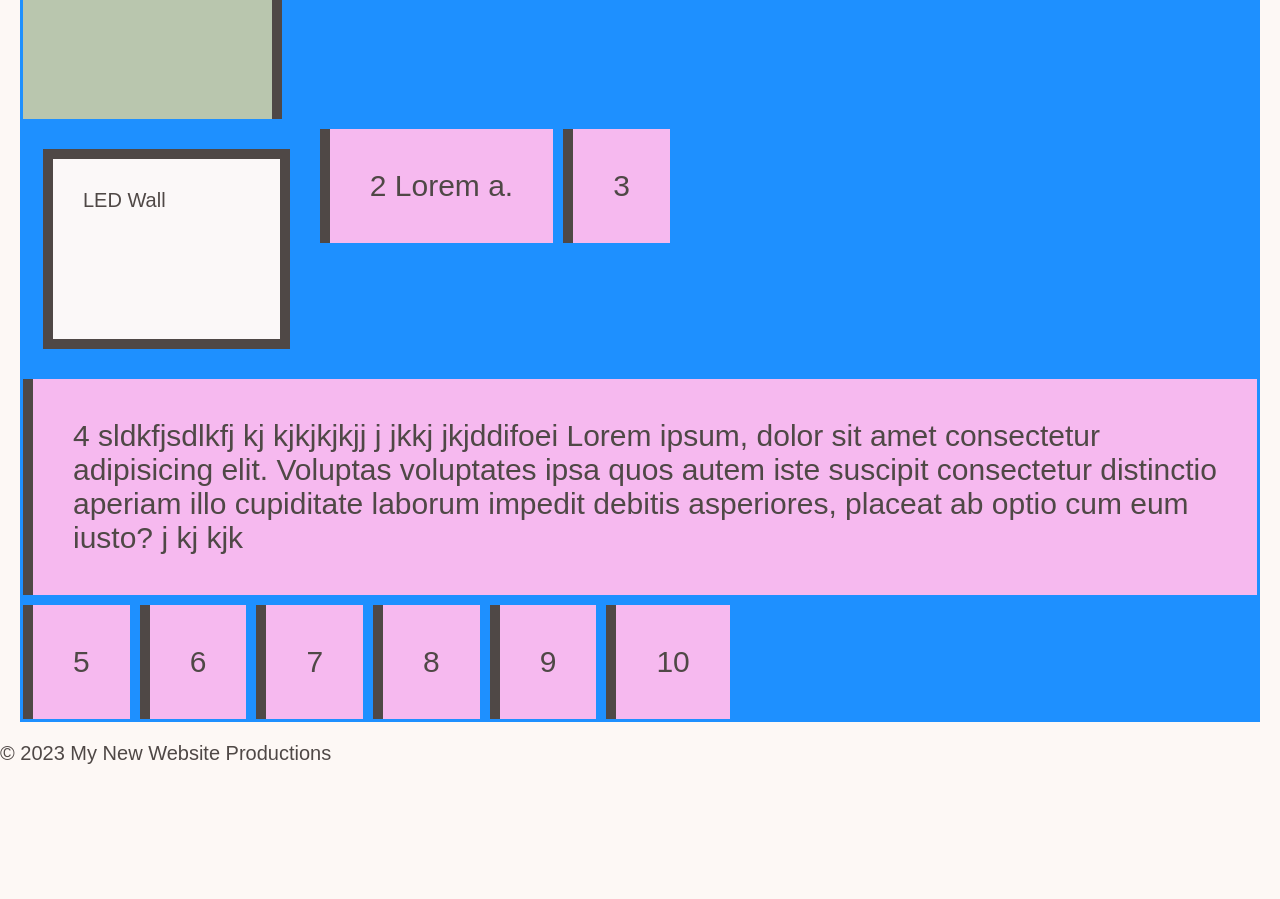
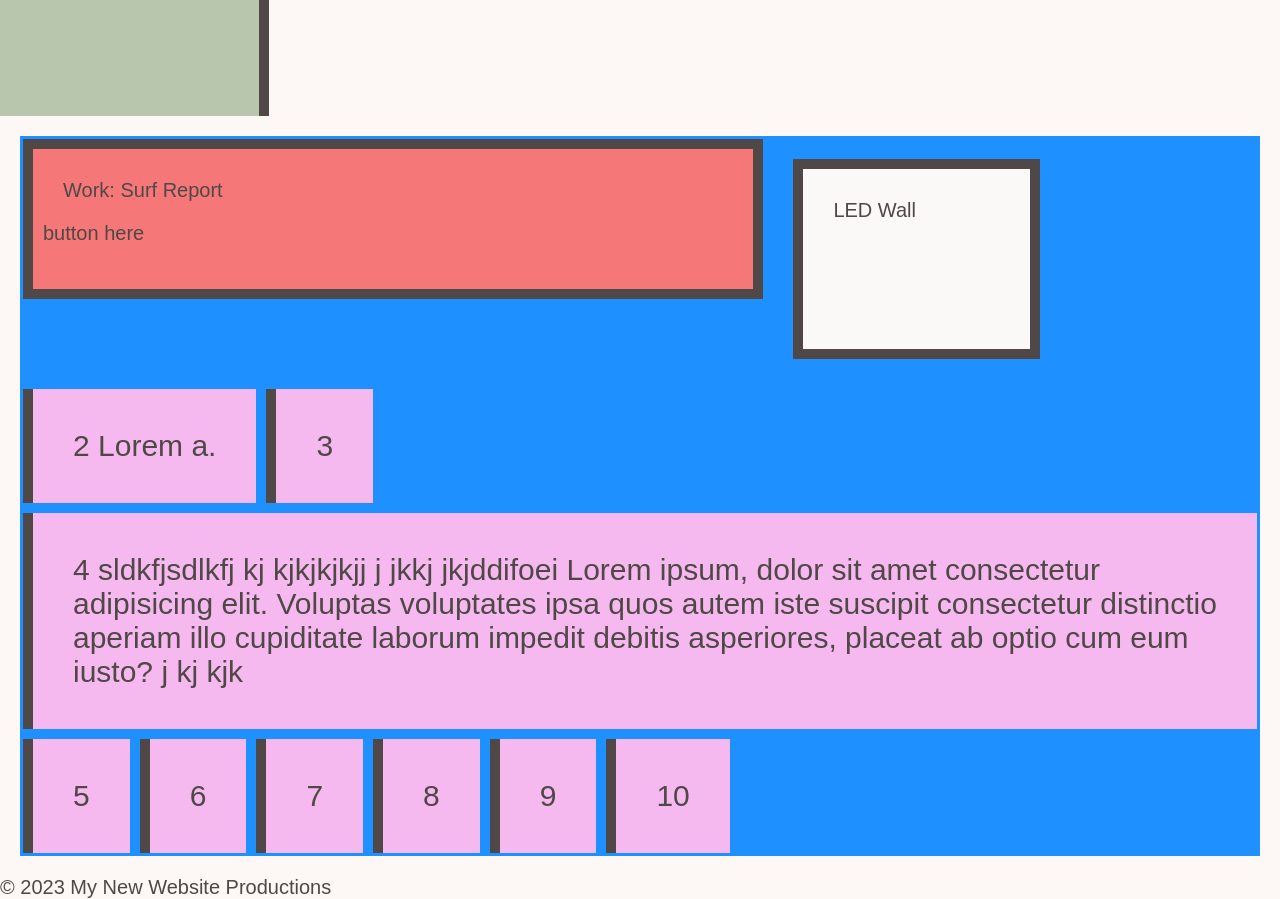
Before and after one commit to tasshroll/portfolio, a plain HTML site: page index.html in a window 1280 px wide. Shown: the part 940-1839 px from the top of the page. Before the commit the page ends 1705 px from the top, so only its background shows below. Drawn offline with Linux system fonts and the light colour scheme.

Commit message:
made main a flexbox

```diff
--- a/Assets/css/style.css
+++ b/Assets/css/style.css
@@ -65,6 +65,11 @@ nav ul a  {
   color: inherit;
 }
 
+main {
+  display:flex;
+  flex-wrap: wrap;
+  flex-direction: row;
+}
 
 .subtopics {
   display:flex;
@@ -107,20 +112,7 @@ nav ul a  {
 
 }
 
-
-.work-container {
-  display:flex;
-  flex-flow: row wrap;
-  justify-content: flex-start;
-  align-items: flex-start;
-  background-color: dodgerblue;
-  padding : 3px;
-  margin:20px;
-  gap: 10px;
-  /* flex: 0 0 300px;  */
-}
-
-.work-container aside {
+aside {
   flex: 0 0 21%;  /* increased 1% to account for border */
   background-color: #b9c6ae;
   height:60vh;
@@ -139,6 +131,18 @@ aside h1 {
   padding-right: 20px;
   padding-top: 40px;
   padding-bottom: 20px;
+}
+
+.work-container {
+  display:flex;
+  flex-flow: row wrap;
+  justify-content: flex-start;
+  align-items: flex-start;
+  background-color: dodgerblue;
+  padding : 3px;
+  margin:20px;
+  gap: 10px;
+  /* flex: 0 0 300px;  */
 }
 
 .work-container div p {
@@ -170,6 +174,11 @@ aside h1 {
 
 .card img {
   width: 100%;
+}
+
+/* Any button over which the user's pointer is hovering */
+button:hover {
+  color: blue;
 }
 
 
--- a/index.html
+++ b/index.html
@@ -29,30 +29,29 @@
   </section>
 
 
-  <main>
+  <main> <!-- Flex Box -->
 
-    <section class="subtopics">
+    <section class="subtopics">  <!--FIRST CHILD -->
       <h1>About Me</h1>
       <p>Lorem, ipsum dolor sit amet consectetur adipisicing elit. Unde possimus fugit quisquam facere. Eius veniam
         impedit quos et sit laborum? Porro vel eos molestias facere iusto odit pariatur illum expedita? </p>
     </section>
 
-
-
-    <section class="work-container">
-
       <!-- Sidebar -->
-      <aside>  <!--FIRST CHILD -->
+      <aside>  <!--SECOND CHILD -->
         <h1>Side</h1>
       </aside>
 
+    <section class="work-container">  <!-- FLEX BOX -->
+
       <!-- Work Section -->
-      <section class="work-card"></div> <!--SECOND CHILD -->
+      <section class="work-card"></div> <!-- WORK-CONTAINER: FIRST CHILD -->
         <header>Work: Surf Report </header>
+        <p>button here</p>
       </section>
 
       <!-- LED Wall Card -->
-      <section class="led-wall-card"></div> <!--THIRD CHILD -->
+      <section class="led-wall-card"></div> <!--WORK-CONTAINER: SECOND CHILD -->
         <header>LED Wall </header>
       </section>
 
```
